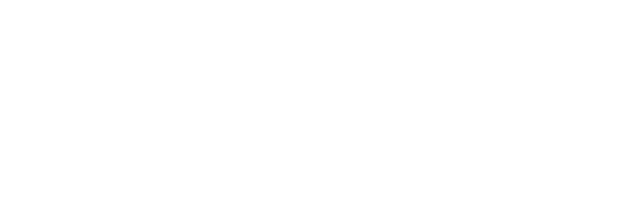
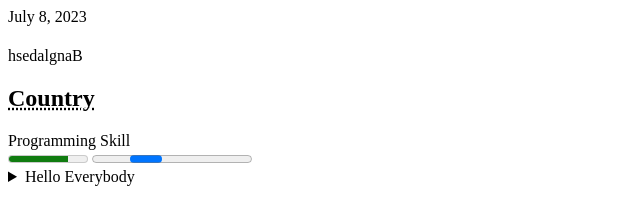
Before and after one commit to Saeedkpi/digital-products-b8, a plain HTML site: page digital-products-b8/test.html in a window 1280 px wide. Shown: the whole page, without its empty margins (0-640 px from the left). Drawn offline with Linux system fonts and the light colour scheme.

Commit message:
some work add

```diff
--- a/digital-products-b8/test.html
+++ b/digital-products-b8/test.html
@@ -4,8 +4,19 @@
     <meta charset="UTF-8">
     <meta name="viewport" content="width=device-width, initial-scale=1.0">
     <title>Digital Product Page</title>
+    <link rel="stylesheet" href="test.css">
 </head>
 <body>
-
+    <time datetime="2020-06-15">July 8, 2023</time>
+    <h1></h1>
+    <bdo dir="rtl">Bangladesh</bdo>
+    <h2><abbr title="This is Bangladesh">Country</abbr></h2>
+    <label for="disk">Programming Skill</label><br>
+    <meter id="disk" value=".75"></meter>
+    <progress id=""></progress>
+    <details>
+        <summary>Hello Everybody</summary>
+        <p>Lorem ipsum dolor sit amet consectetur adipisicing elit. At corrupti, soluta excepturi tenetur asperiores fugiat consequatur consequuntur, libero quam rerum amet odit rem deserunt. Repellendus eum autem harum corrupti voluptatum?</p>
+    </details>
 </body>
 </html>
```
Also changed, not shown: digital-products-b8/icon/0.png (added), digital-products-b8/icon/1.png (added), digital-products-b8/icon/2.png (added), digital-products-b8/images/background.png (added), digital-products-b8/images/banner.png (added), digital-products-b8/images/product-1.jpg (added), digital-products-b8/images/product-2.jpg (added), digital-products-b8/images/product-3.jpg (added), digital-products-b8/images/section.png (added), digital-products-b8/logo/logo-dark.png (added), digital-products-b8/logo/logo-light.png (added).
